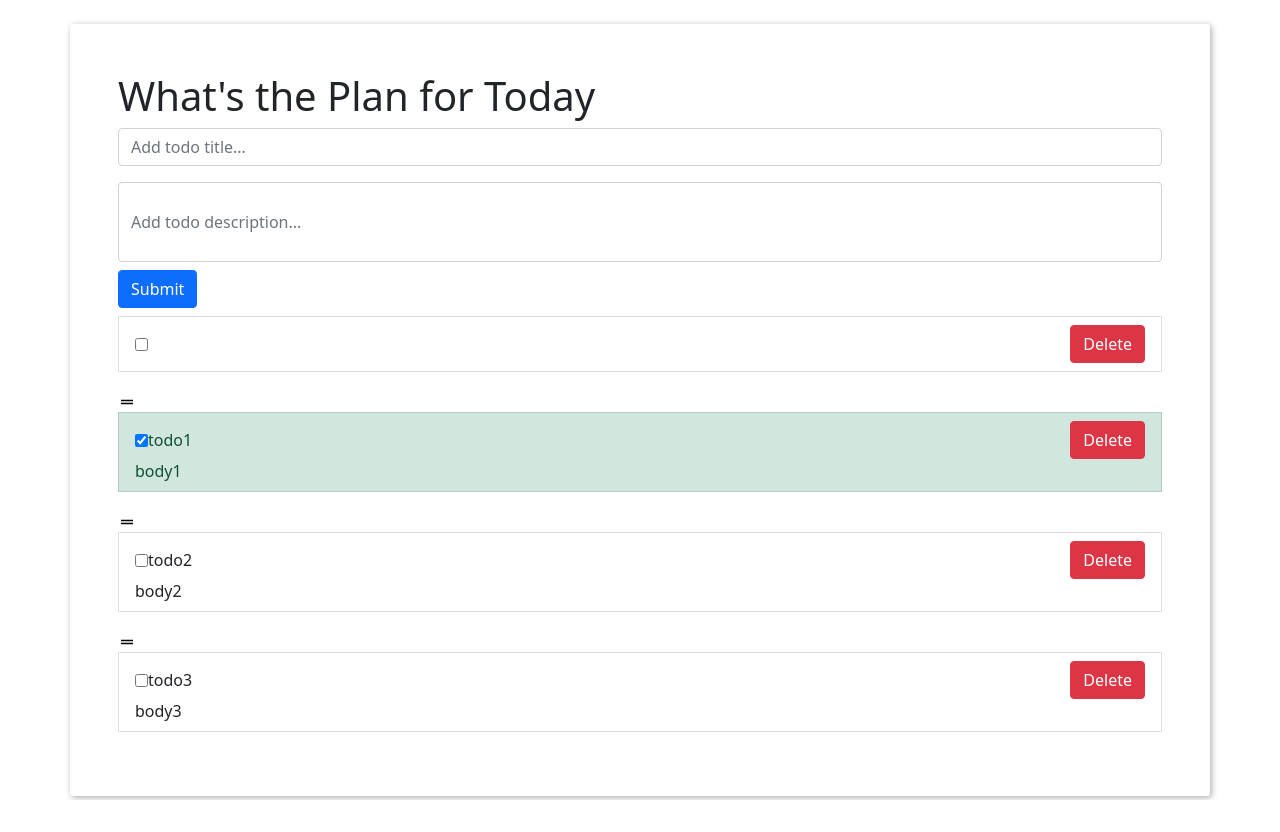
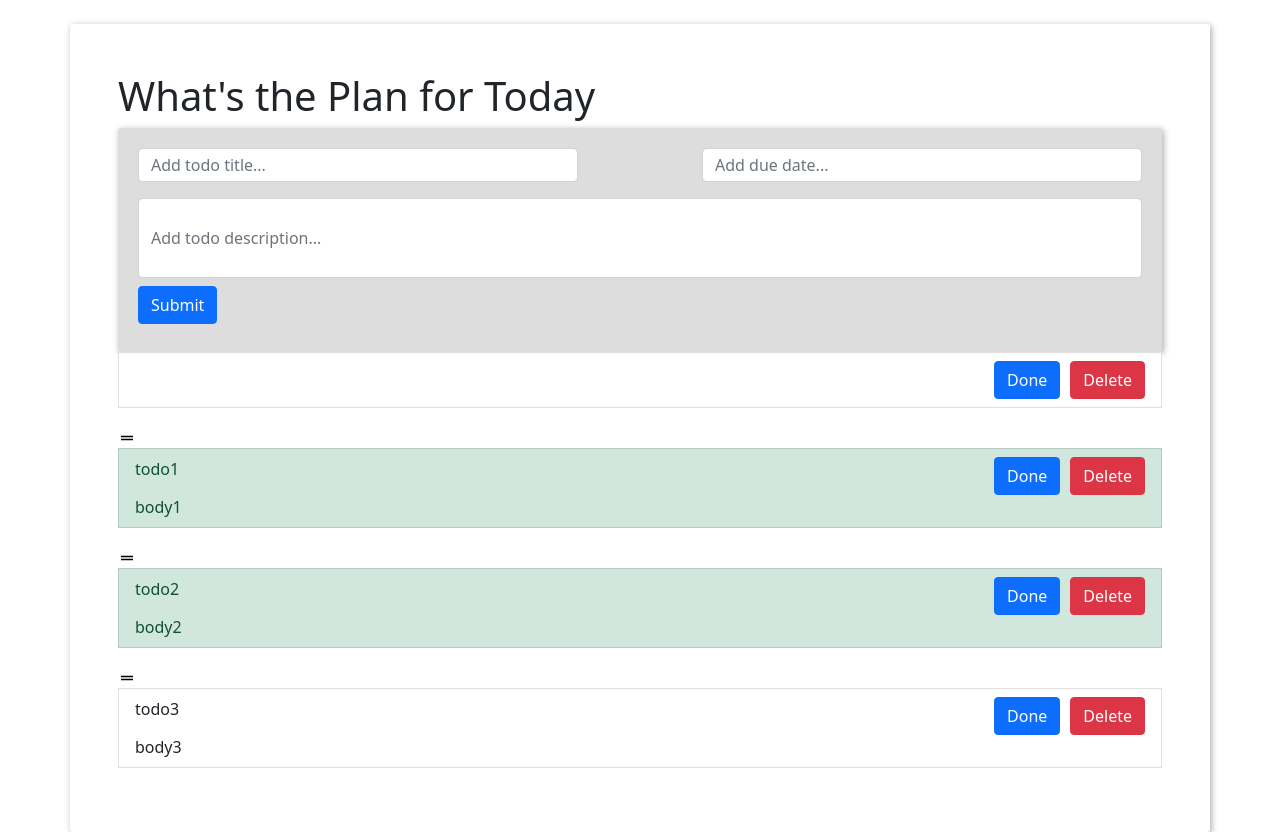
Before and after one commit to gavindang2911/TodoApp, a React (Create React App) app: page / in a window 1280 px wide. Before the commit the page ends 800 px from the top, so only its background shows below. Built offline with nearby package versions, Linux system fonts and the light colour scheme.

Commit message:
Added props to store succesfully

```diff
--- a/src/components/AddTodoForm.js
+++ b/src/components/AddTodoForm.js
@@ -1,41 +1,93 @@
 import React, { useState } from 'react';
+import { connect } from 'react-redux';
+import { addTodos } from '../redux/reducer';
 
-const AddTodoForm = () => {
+const AddTodoForm = (props) => {
   const [todoTitle, setTodoTitle] = useState('');
   const [todoBody, setTodoBody] = useState('');
+  const [todoDue, setTodoDue] = useState('');
 
-    const handleSubmit = (event) => {
-        event.preventDefault();
-        setTodoTitle([...todoTitle, {title: todoTitle, complete: false}])
-        setTodoBody([...todoBody, {body: todoBody, complete: false}])
-        console.log(todoTitle);
-        console.log(todoBody);
+  const handleSubmit = () => {
+    if (todoTitle === '') {
+      alert('Input is Empty');
+    } else {
+      props.addTodo({
+        id: Math.floor(Math.random() * 1000),
+        title: todoTitle,
+        description: todoBody,
+        completed: false,
+        dueDate: todoDue,
+      });
+      setTodoTitle('');
+      setTodoBody('');
+      setTodoDue('');
+    }
+    // event.preventDefault();
+    // setTodoTitle([...todoTitle, { title: todoTitle, complete: false }]);
+    // setTodoBody([...todoBody, { body: todoBody, complete: false }]);
+    // console.log(todoTitle);
+    // console.log(todoBody);
     // TODO
-    }
+  };
+
+  console.log('props from store', props);
+
 
   return (
-        <form onSubmit={handleSubmit} autoComplete="off" >
+    <div
+      style={{
+        borderRadius: '0.2rem',
+        backgroundColor: '#ddd',
+        padding: '20px',
+        boxShadow: '0.1rem 0.1rem 0.4rem #aaaaaa',
+      }}
+    >
+
+        <div style={{ display: 'flex', height: '50px' }}>
           <input
-				type='text'
-				className='form-control mb-3 mr-sm-3'
-				placeholder='Add todo title...'
+            type="text"
+            className="form-control mb-3 mr-sm-3"
+            placeholder="Add todo title..."
             value={todoTitle}
             onChange={(event) => setTodoTitle(event.target.value)}
           ></input>
+          <span style={{ margin: '62px' }}></span>
           <input
-				type='text'
-				className='form-control mb-2 mr-sm-2 '
-				placeholder='Add todo description...'
+            type="text"
+            className="form-control mb-3 mr-sm-3"
+            placeholder="Add due date..."
+            value={todoDue}
+            onChange={(event) => setTodoDue(event.target.value)}
+          ></input>
+        </div>
+
+        <input
+          type="text"
+          className="form-control mb-2 mr-sm-2 "
+          placeholder="Add todo description..."
           value={todoBody}
           onChange={(event) => setTodoBody(event.target.value)}
-                style={{height: "80px"}}
+          style={{ height: '80px' }}
         ></input>
 
-			<button type='submit' className='btn btn-primary mb-2'>
+        <button onClick={() => handleSubmit()} className="btn btn-primary mb-2">
           Submit
         </button>
-        </form>
-    )
-}
 
-export default AddTodoForm
+    </div>
+  );
+};
+const mapStateToProps = (state) => {
+  return {
+    todos: state,
+  };
+};
+
+const mapDispatchToProps = (dispatch) => {
+  return {
+    addTodo: (obj) => dispatch(addTodos(obj)),
+  };
+};
+
+export default connect(mapStateToProps, mapDispatchToProps)(AddTodoForm);
+// export default AddTodoForm;
--- a/src/components/TodoItem.js
+++ b/src/components/TodoItem.js
@@ -8,15 +8,15 @@ const TodoItem = ({ id, title, status, description, dueDate }) => {
       } mb-3 mr-sm-2`}
     >
       <div className="d-flex justify-content-between">
-        <span className="d-flex align-items-center">
-          <input type="checkbox" className="mr-3" checked={status}></input>
-          {title}
-        </span>
-        <button className="btn btn-danger">Delete</button>
+        <span className=" align-items-center">{title}</span>
+        <div>
+          <button className="btn btn-primary" style={{ marginRight:"10px" }}>Done</button>
+          <button className="btn btn-danger">Delete</button>
+        </div>
       </div>
-      <div className="d-flex justify-content-between">
+
         <span>{description}</span>
-      </div>
+
     </li>
   );
 };
--- a/src/data.js
+++ b/src/data.js
@@ -11,7 +11,7 @@ const List = {
       id: 2,
       title: 'todo2',
       description: 'body2',
-      completed: false,
+      completed: true,
       dueDate: 'Nov 2st',
     },
     {
--- a/src/index.js
+++ b/src/index.js
@@ -2,11 +2,14 @@ import React from 'react';
 import ReactDOM from 'react-dom';
 import './index.css';
 import App from './App';
-
+import store from './redux/store';
+import { Provider } from 'react-redux';
 
 ReactDOM.render(
   <React.StrictMode>
-    <App />
+    <Provider store={store}>
+      <App />
+    </Provider>
   </React.StrictMode>,
   document.getElementById('root')
 );
--- /dev/null
+++ b/src/redux/reducer.js
@@ -0,0 +1,53 @@
+import { createSlice } from "@reduxjs/toolkit";
+
+const initialState = [];
+
+const addTodoReducer = createSlice({
+  name: "todos",
+  initialState,
+  reducers: {
+
+    //Adding todos
+    addTodos: (state, action) => {
+      state.push(action.payload);
+      return state;
+    },
+    //remove todos
+    // removeTodos: (state, action) => {
+    //   return state.filter((item) => item.id !== action.payload);
+    // },
+
+    // //update todos
+    // updateTodos: (state, action) => {
+    //   return state.map((todo) => {
+    //     if (todo.id === action.payload.id) {
+    //       return {
+    //         ...todo,
+    //         item: action.payload.item,
+    //       };
+    //     }
+    //     return todo;
+    //   });
+    // },
+    // //completed
+    // completeTodos: (state, action) => {
+    //   return state.map((todo) => {
+    //     if (todo.id === action.payload) {
+    //       return {
+    //         ...todo,
+    //         completed: true,
+    //       };
+    //     }
+    //     return todo;
+    //   });
+    // },
+  },
+});
+
+export const {
+  addTodos,
+//   removeTodos,
+//   updateTodos,
+//   completeTodos,
+} = addTodoReducer.actions;
+export const reducer = addTodoReducer.reducer;
--- /dev/null
+++ b/src/redux/store.js
@@ -0,0 +1,8 @@
+import { configureStore } from "@reduxjs/toolkit";
+import { reducer } from "./reducer";
+
+const store = configureStore({
+  reducer: reducer,
+});
+
+export default store;
```
Also changed, not shown: package.json (line endings or trailing spaces), 1 other file (tests, documents, lock files or other folders). Lines whose indentation alone changed are shown as unchanged.
